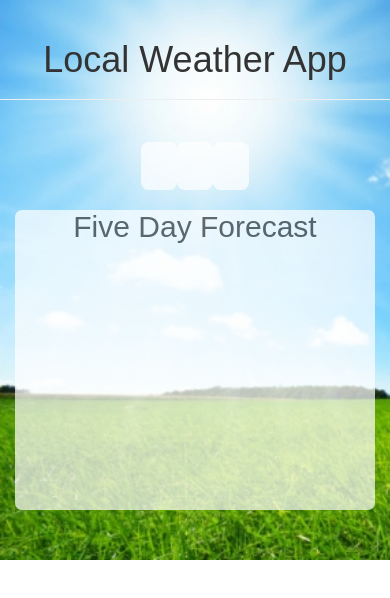
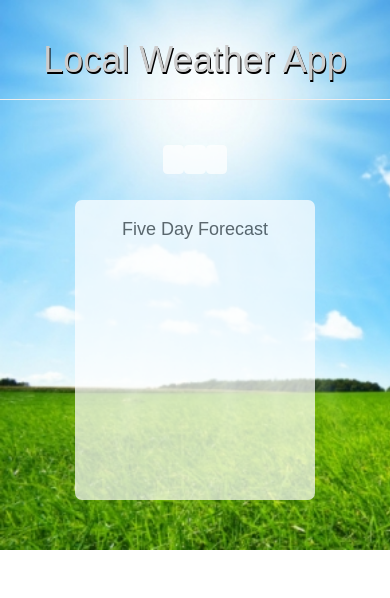
Before and after one commit to Donatron/local_weather, a plain HTML site: page index.html in a window 390 px wide. Drawn offline with nearby package versions, Linux system fonts and the light colour scheme.

Commit message:
css changes

```diff
--- a/index.html
+++ b/index.html
@@ -21,7 +21,7 @@
 </head>
 <body class="img-fluid" id="body">
   <div class="page-header"><h1>Local Weather App</h1></div>
-  <div class="col-md-8 col-md-push-2 weather">
+  <div class="col-sm-12 col-md-8 col-md-push-2 weather">
     <div class="temperature">
       <div id="icon"></div>
       <h3 id="temperature"></h3>
@@ -31,7 +31,7 @@
       <span class="label label-default" id="forecast">    </span>
       <span class="label label-default" id="wind">    </span>
     </div>
-    <div class="forecast col-md-6 col-md-push-3">
+    <div class="forecast col-xs-8 col-xs-push-2 col-md-6 col-md-push-3">
       <h2>Five Day Forecast</h2>
       <div id="forecast-details">
       </div>
--- a/main.css
+++ b/main.css
@@ -15,6 +15,11 @@ body {
 
 .page-header {
   text-align: center;
+}
+
+h1 {
+  color: #ccc;
+  text-shadow: 1px 2px #000;
 }
 
 .weather {
@@ -36,6 +41,7 @@ body {
 
 h3 {
   font-size: 30px;
+  text-shadow: 1px 1px #888;
   margin-top: auto;
   margin-bottom: auto;
 }
@@ -81,3 +87,24 @@ h3 {
 #forecast-details:last-child {
   margin-bottom: 20px;
 }
+
+
+/*********************************
+MEDIA QUERIES
+*********************************/
+
+@media screen and (max-width: 768px) {
+  .label,
+  .label-default,
+  h2 {
+    font-size: 18px !important;
+  }
+
+  h4 {
+    font-size: 16px;
+  }
+
+  .forecast-details p {
+    font-size: 12px;
+  }
+}
```
